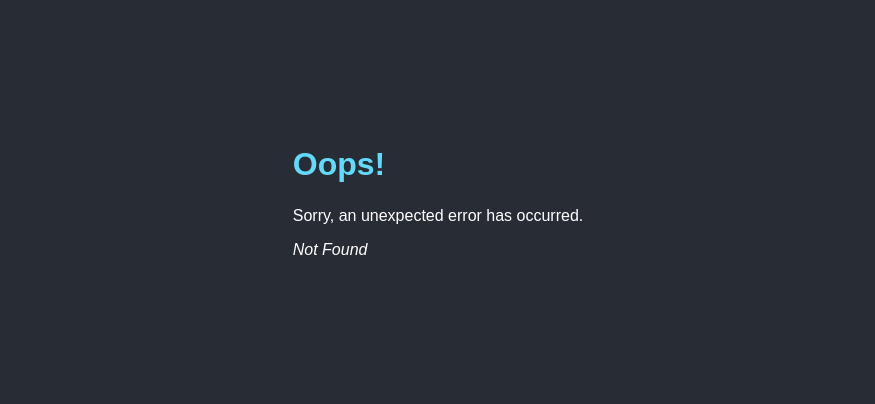
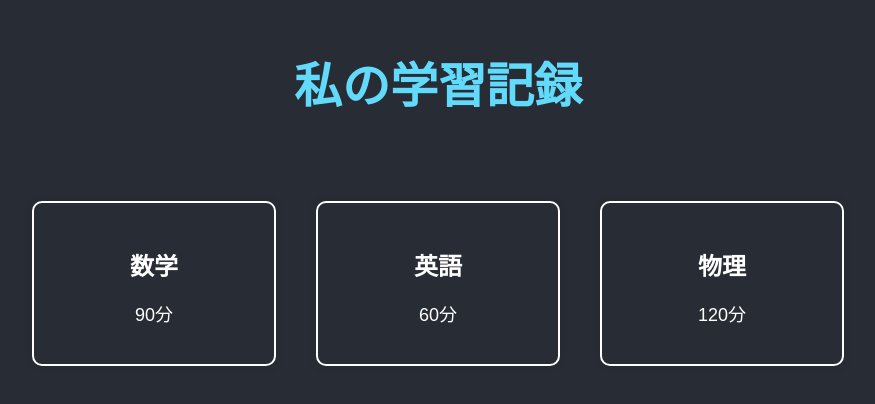
Before and after one commit to toshiaki-suzuki/react-study-timer, a React (Create React App) app: page /records in a window 1280 px wide. Before the commit this address had no page. Shown: the part 200-604 px from the top of the page, without its empty margins (202-1077 px from the left). Built offline with nearby package versions, Linux system fonts and the light colour scheme.

Commit message:
Add Record List Page

```diff
--- /dev/null
+++ b/src/components/Record/Record.css
@@ -0,0 +1,21 @@
+/* Record.css */
+.record {
+  background-color: #282c34;
+  border: 2px solid white;
+  border-radius: 10px;
+  box-shadow: 0px 0px 10px rgba(0, 0, 0, 0.1);
+  color: white;
+  margin: 20px;
+  padding: 20px;
+  text-align: center;
+  width: 200px;
+}
+
+.record h3 {
+  font-size: 24px;
+  margin-bottom: 10px;
+}
+
+.record p {
+  font-size: 18px;
+}
--- /dev/null
+++ b/src/components/Record/Record.tsx
@@ -0,0 +1,17 @@
+import './Record.css';
+
+type RecordProps = {
+  subject: string;
+  duration: number;
+};
+
+const Record = ({ subject, duration }: RecordProps) => {
+  return (
+    <div className="record">
+      <h3>{subject}</h3>
+      <p>{duration}分</p>
+    </div>
+  );
+};
+
+export default Record;
--- /dev/null
+++ b/src/pages/RecordList/RecordList.css
@@ -0,0 +1,24 @@
+/* RecordList.css */
+.record-list {
+    background-color: #282c34;
+    min-height: 100vh;
+    display: flex;
+    flex-direction: column;
+    align-items: center;
+    justify-content: center;
+    color: white;
+}
+
+.record-list-header {
+    margin-bottom: 40px;
+}
+
+.record-list-header h1 {
+    font-size: 48px;
+}
+
+.record-list-main {
+    display: flex;
+    flex-wrap: wrap;
+    justify-content: center;
+}
--- /dev/null
+++ b/src/pages/RecordList/RecordList.tsx
@@ -0,0 +1,20 @@
+// RecordList.js
+import Record from '../../components/Record/Record';
+import './RecordList.css';
+
+function RecordList() {
+  return (
+    <div className="record-list">
+      <header className="record-list-header">
+        <h1>私の学習記録</h1>
+      </header>
+      <main className="record-list-main">
+        <Record subject="数学" duration={90} />
+        <Record subject="英語" duration={60} />
+        <Record subject="物理" duration={120} />
+      </main>
+    </div>
+  );
+}
+
+export default RecordList;
--- a/src/routesBasic.tsx
+++ b/src/routesBasic.tsx
@@ -2,11 +2,13 @@ import { createBrowserRouter } from "react-router-dom";
 
 import App from "./App";
 import Login from "./pages/Login/LoginPage";
+import RecordList from "./pages/RecordList/RecordList";
 import ErrorPage from "./pages/Error/ErrorPage";
 
 const routesBasic = createBrowserRouter([
   { path: '/', element: <App /> , errorElement: <ErrorPage />},
   { path: '/login', element: <Login />, errorElement: <ErrorPage />},
+  { path: '/records', element: <RecordList />, errorElement: <ErrorPage />},
 ]);
 
 export default routesBasic;
```
